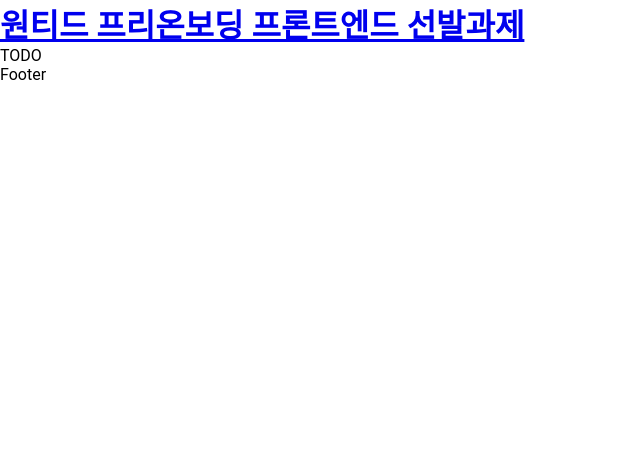
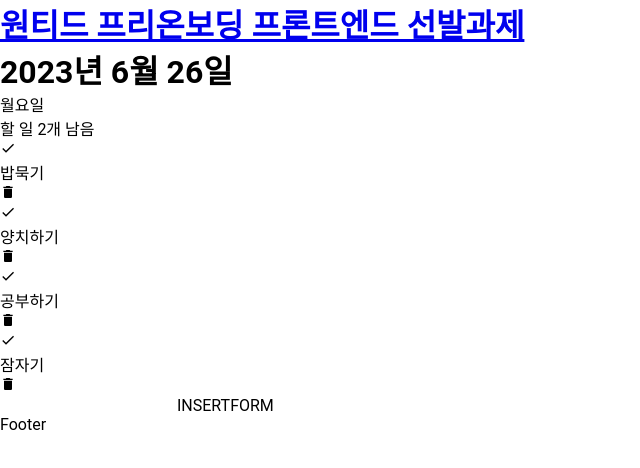
Before and after one commit to ukssss/TodoList-React, a React (Create React App) app: page /todo in a window 1280 px wide. Shown: the top 468 px of the page, without its empty margins (0-640 px from the left). Built offline with nearby package versions, Linux system fonts and the light colour scheme.

Commit message:
[FEAT] todo 관련 기본 컴포넌트 생성
- todoCreate, todoHead, todoItem, todoList, todoTemplate
- todo 페이지

```diff
--- /dev/null
+++ b/src/components/todo/todoCreate/todoCreate.jsx
@@ -0,0 +1,18 @@
+import React from 'react';
+import styled from 'styled-components';
+
+const InsertForm = styled.form``;
+const Input = styled.input``;
+const InsertButton = styled.button``;
+
+export default function TodoCreate() {
+    return (
+        <>
+            <InsertForm>
+                <Input type="text" />
+                INSERTFORM
+                <InsertButton />
+            </InsertForm>
+        </>
+    );
+}
--- /dev/null
+++ b/src/components/todo/todoHead/todoHead.jsx
@@ -0,0 +1,14 @@
+import React from 'react';
+import styled from 'styled-components';
+
+const TodoHeadBlock = styled.div``;
+
+export default function TodoHead() {
+    return (
+        <TodoHeadBlock>
+            <h1>2023년 6월 26일</h1>
+            <div className="day">월요일</div>
+            <div className="tasks-left">할 일 2개 남음</div>
+        </TodoHeadBlock>
+    );
+}
--- /dev/null
+++ b/src/components/todo/todoItem/todoItem.jsx
@@ -0,0 +1,20 @@
+import React from 'react';
+import styled from 'styled-components';
+import { MdDone, MdDelete } from 'react-icons/md';
+
+const Remove = styled.div``;
+const TodoItemBlock = styled.div``;
+const CheckCircle = styled.div``;
+const Text = styled.div``;
+
+export default function TodoItem({ id, done, text }) {
+    return (
+        <TodoItemBlock>
+            <CheckCircle done={done}>{done && <MdDone />}</CheckCircle>
+            <Text done={done}>{text}</Text>
+            <Remove>
+                <MdDelete />
+            </Remove>
+        </TodoItemBlock>
+    );
+}
--- /dev/null
+++ b/src/components/todo/todoList/todoList.jsx
@@ -0,0 +1,16 @@
+import React from 'react';
+import styled from 'styled-components';
+import TodoItem from '../todoItem/todoItem';
+
+const TodoListBlock = styled.div``;
+
+export default function TodoList() {
+    return (
+        <TodoListBlock>
+            <TodoItem text="밥묵기" done={true} />
+            <TodoItem text="양치하기" done={true} />
+            <TodoItem text="공부하기" done={true} />
+            <TodoItem text="잠자기" done={true} />
+        </TodoListBlock>
+    );
+}
--- /dev/null
+++ b/src/components/todo/todoTemplate/todoTemplate.jsx
@@ -0,0 +1,8 @@
+import React from 'react';
+import styled from 'styled-components';
+
+const TodoTemplateBlock = styled.div``;
+
+export default function TodoTemplate({ children }) {
+    return <TodoTemplateBlock>{children}</TodoTemplateBlock>;
+}
--- a/src/pages/todo/todo.jsx
+++ b/src/pages/todo/todo.jsx
@@ -1,6 +1,19 @@
 import React from 'react';
 import styled from 'styled-components';
 
+import TodoTemplate from '../../components/todo/todoTemplate/todoTemplate';
+import TodoHead from '../../components/todo/todoHead/todoHead';
+import TodoList from '../../components/todo/todoList/todoList';
+import TodoCreate from '../../components/todo/todoCreate/todoCreate';
+
 export default function Todo() {
-    return <div>TODO</div>;
+    return (
+        <>
+            <TodoTemplate>
+                <TodoHead />
+                <TodoList />
+                <TodoCreate />
+            </TodoTemplate>
+        </>
+    );
 }
```
